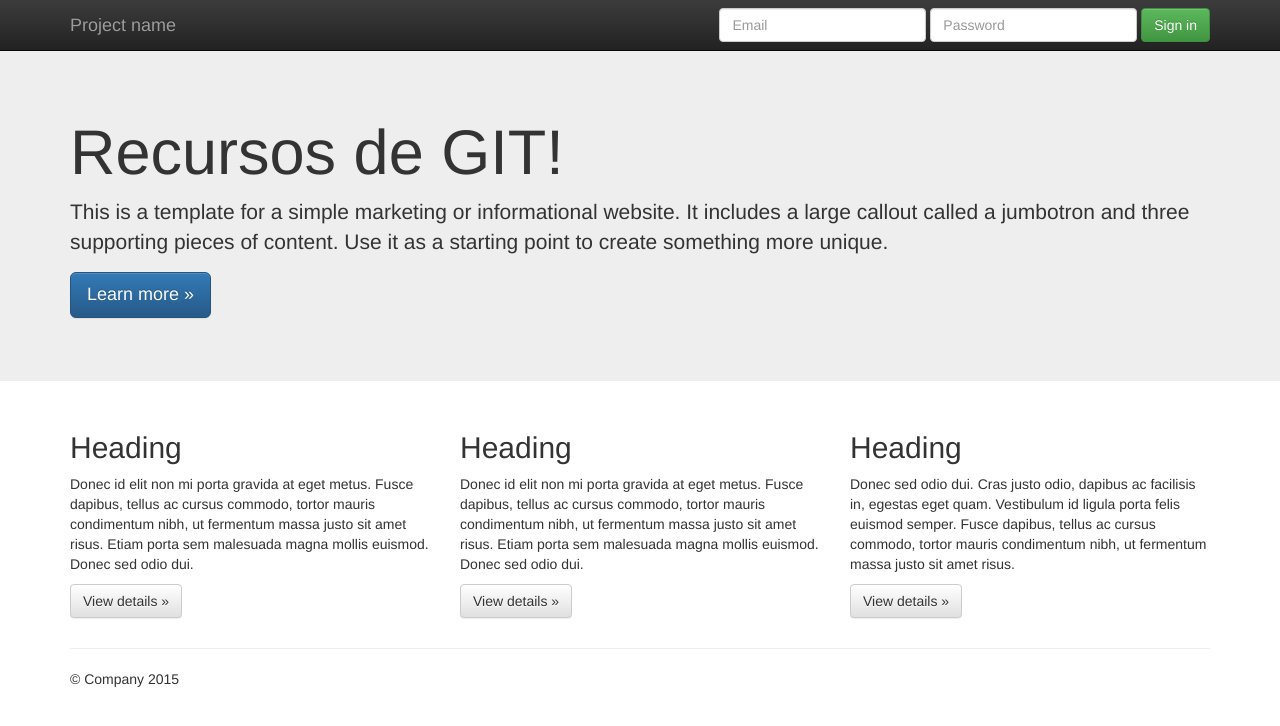
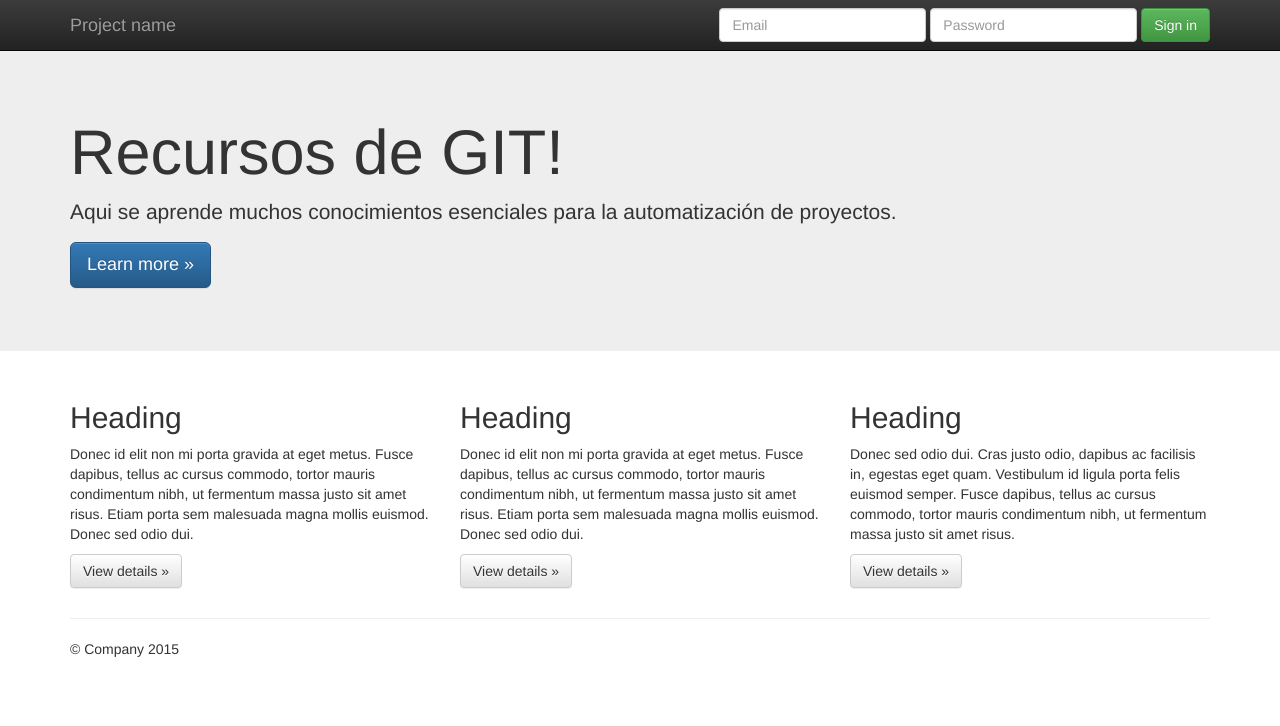
Before and after one commit to gacevedo19101/pruebaTsoft, a plain HTML site: page index.html in a window 1280 px wide. Drawn offline with nearby package versions, Linux system fonts and the light colour scheme.

Commit message:
Se realiza cambios en parrafo section principal

```diff
--- a/index.html
+++ b/index.html
@@ -56,7 +56,7 @@
     <div class="jumbotron">
       <div class="container">
         <h1>Recursos de GIT!</h1>
-        <p>This is a template for a simple marketing or informational website. It includes a large callout called a jumbotron and three supporting pieces of content. Use it as a starting point to create something more unique.</p>
+        <p>Aqui se aprende muchos conocimientos esenciales para la automatización de proyectos.</p>
         <p><a class="btn btn-primary btn-lg" href="#" role="button">Learn more &raquo;</a></p>
       </div>
     </div>
```
